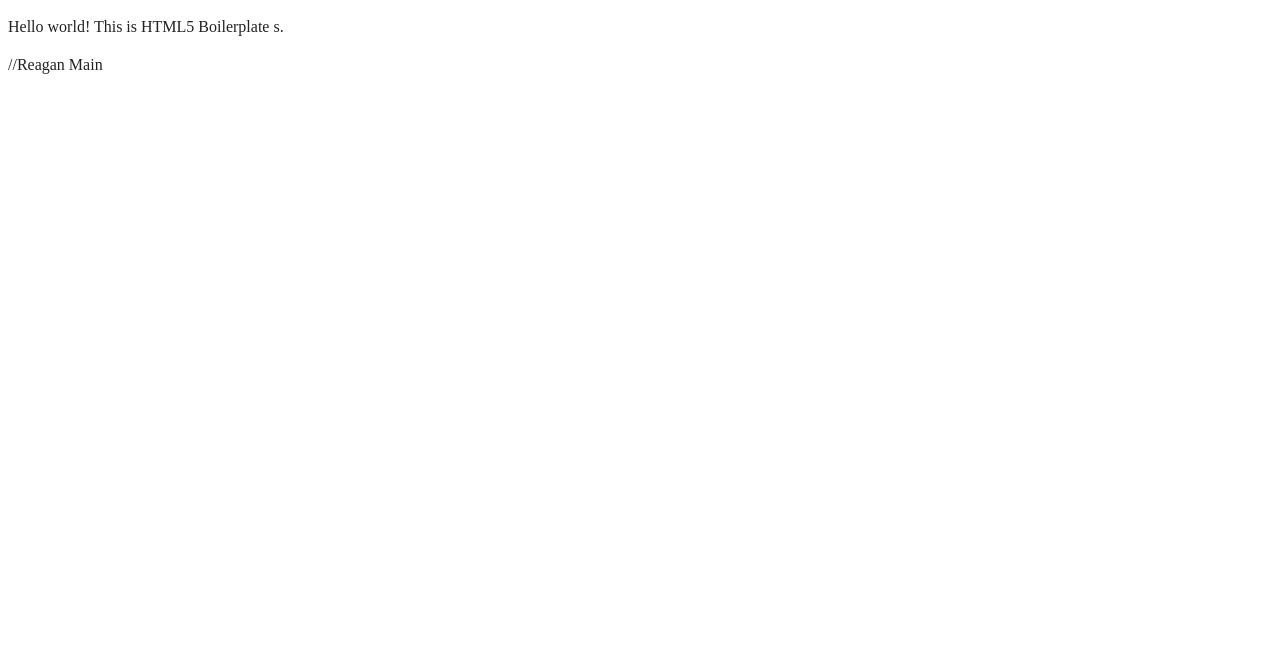
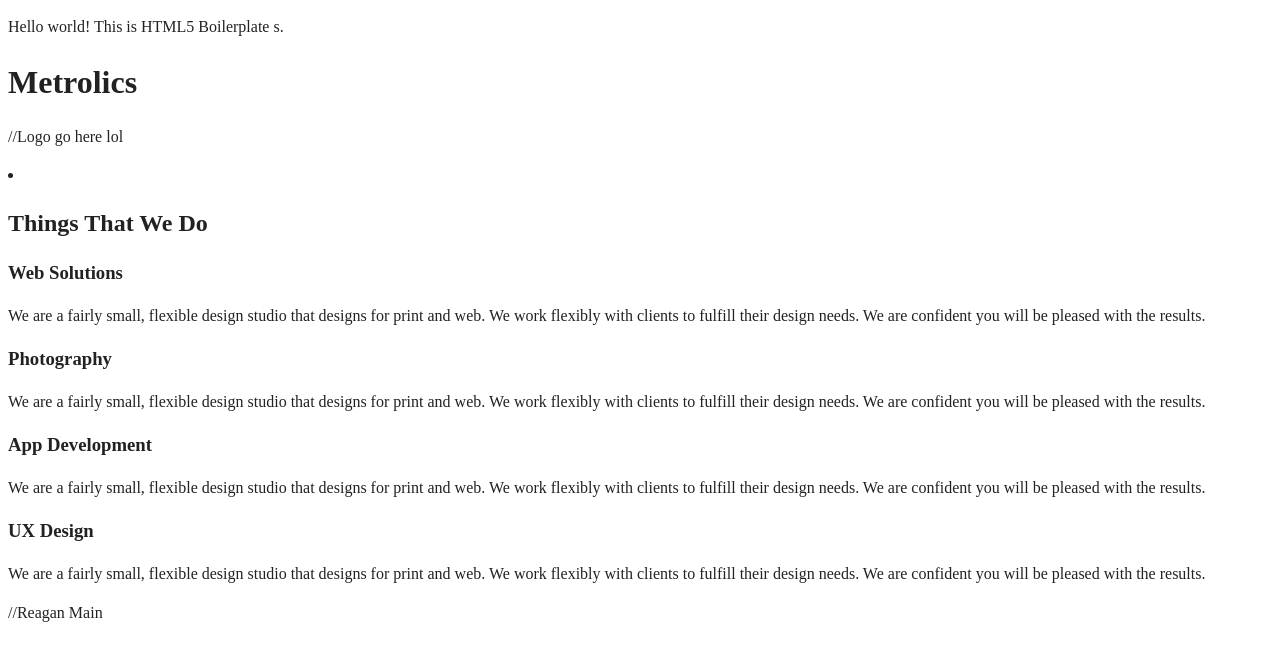
Before and after one commit to antyc0817/WK02_Project, a plain HTML site: page index.html in a window 1280 px wide. Drawn offline with Linux system fonts and the light colour scheme.

Commit message:
i give up

```diff
--- a/index.html
+++ b/index.html
@@ -30,6 +30,48 @@
 
 </body>
 
+<header>
+  <h1>Metrolics</h1>
+  //Logo go here lol
+  <img src="" class="logo__icon" alt="">
+
+
+    <nav class="nav"> </nav>
+    <ul class="nav_list"> </ul>
+    <li></li>
+
+
+</header>
+
+
+
+<section id="services">
+  <h2>Things That We Do</h2>
+  <div>
+      <h3>Web Solutions</h3>
+      <p>We are a fairly small, flexible design studio that designs for print and web. We work flexibly with clients to fulfill their design needs. We are confident you will be pleased with the results.</p>
+  </div>
+  <div>
+      <h3>Photography</h3>
+      <p>We are a fairly small, flexible design studio that designs for print and web. We work flexibly with clients to fulfill their design needs. We are confident you will be pleased with the results.</p>
+  </div>
+  <div>
+      <h3>App Development</h3>
+      <p>We are a fairly small, flexible design studio that designs for print and web. We work flexibly with clients to fulfill their design needs. We are confident you will be pleased with the results.</p>
+  </div>
+  <div>
+      <h3>UX Design</h3>
+      <p>We are a fairly small, flexible design studio that designs for print and web. We work flexibly with clients to fulfill their design needs. We are confident you will be pleased with the results.</p>
+  </div>
+</section>
+
+
+
+
+
+
+
+
 </html>
 
 //Reagan Main
```
